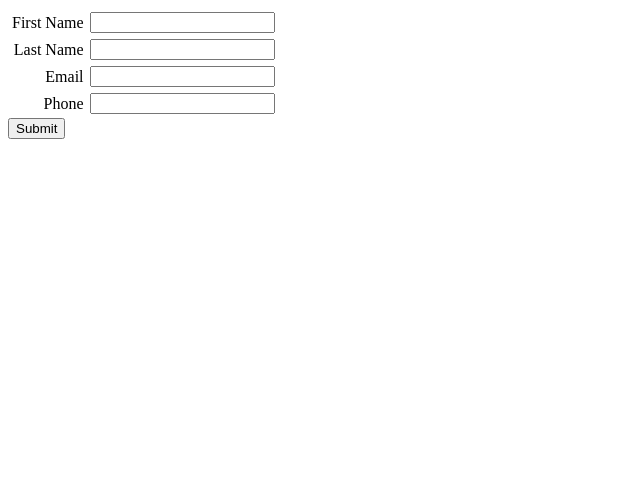
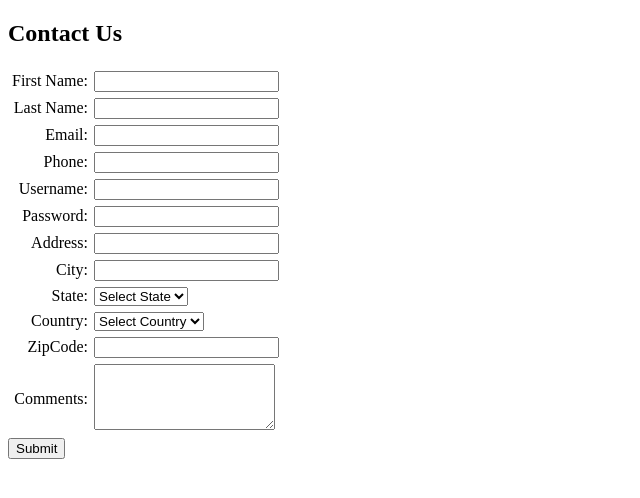
Before and after one commit to william3429/devclass1, a plain HTML site: page index.html in a window 1280 px wide. Shown: the whole page, without its empty margins (0-640 px from the left). Drawn offline with Linux system fonts and the light colour scheme.

Commit message:
Update index.html

```diff
--- a/index.html
+++ b/index.html
@@ -1,95 +1,170 @@
 <!DOCTYPE html>
 <html xmlns="http://www.w3.org/1999/xhtml">
 <head>
-  <title>JavaScript Form Validator Example</title>
+  <title>Contact Us</title>
   <style type="text/css">
     #errorMessages {
       color: red;
     }
+    #thankYouMessage {
+      color: green;
+    }
   </style>
   <script type="text/javascript">
     function validateForm() {
-      var isValid = true;
-      var errorMessage = '';
+      var errorMessages = '';
 
       // Clear previous error messages
       document.getElementById('errorMessages').innerHTML = '';
 
       // Validate First Name
-      var firstName = document.forms["myForm"]["FirstName"].value.trim();
-      if (firstName === '') {
-        errorMessage += 'Please enter your First Name<br>';
-        isValid = false;
-      } else if (!/^[A-Za-z]+$/.test(firstName)) {
-        errorMessage += 'First Name should only contain alphabetic characters<br>';
-        isValid = false;
-      } else if (firstName.length > 20) {
-        errorMessage += 'First Name cannot exceed 20 characters<br>';
-        isValid = false;
+      var firstName = document.getElementById("FirstName").value.trim();
+      if (!firstName.match(/^[A-Za-z]+$/) || firstName.length > 20) {
+        errorMessages += '<p>First Name is required and should contain only alphabetic characters, maximum 20 characters.</p>';
       }
 
       // Validate Last Name
-      var lastName = document.forms["myForm"]["LastName"].value.trim();
-      if (lastName === '') {
-        errorMessage += 'Please enter your Last Name<br>';
-        isValid = false;
-      } else if (lastName.length > 20) {
-        errorMessage += 'Last Name cannot exceed 20 characters<br>';
-        isValid = false;
+      var lastName = document.getElementById("LastName").value.trim();
+      if (!lastName.match(/^[A-Za-z]+$/) || lastName.length > 50) {
+        errorMessages += '<p>Last Name is required and should contain only alphabetic characters, maximum 50 characters.</p>';
       }
 
       // Validate Email
-      var email = document.forms["myForm"]["Email"].value.trim();
-      if (email === '') {
-        errorMessage += 'Please enter your Email<br>';
-        isValid = false;
-      } else if (!/\S+@\S+\.\S+/.test(email)) {
-        errorMessage += 'Please enter a valid Email address<br>';
-        isValid = false;
-      } else if (email.length > 50) {
-        errorMessage += 'Email cannot exceed 50 characters<br>';
-        isValid = false;
+      var email = document.getElementById("Email").value.trim();
+      if (!email.match(/^\S+@\S+\.\S+$/) || email.length > 50) {
+        errorMessages += '<p>Please enter a valid Email address, maximum 50 characters.</p>';
       }
 
       // Validate Phone
-      var phone = document.forms["myForm"]["Phone"].value.trim();
-      if (phone !== '' && !/^\d+$/.test(phone)) {
-        errorMessage += 'Phone should only contain numbers<br>';
-        isValid = false;
-      } else if (phone.length > 50) {
-        errorMessage += 'Phone cannot exceed 50 characters<br>';
-        isValid = false;
+      var phone = document.getElementById("Phone").value.trim();
+      if (!phone.match(/^\d+$/) || phone.length > 15) {
+        errorMessages += '<p>Phone is required and should contain only numerical values, maximum 15 digits.</p>';
+      }
+
+      // Validate Username
+      var username = document.getElementById("Username").value.trim();
+      if (username.length > 12) {
+        errorMessages += '<p>Username cannot exceed 12 characters.</p>';
+      }
+
+      // Validate Password
+      var password = document.getElementById("Password").value;
+      if (!password.match(/^(?=.*[a-z])(?=.*[A-Z])(?=.*\d)(?=.*[@$!%*?&])[A-Za-z\d@$!%*?&]{8,}$/) || password.length > 7) {
+        errorMessages += '<p>Password is required and must contain at least 1 uppercase letter, 1 lowercase letter, 1 number, 1 special character (@$!%*?&), maximum 7 characters.</p>';
+      }
+
+      // Validate Address
+      var address = document.getElementById("Address").value.trim();
+      if (address === '') {
+        errorMessages += '<p>Address is required.</p>';
+      }
+
+      // Validate City
+      var city = document.getElementById("City").value.trim();
+      if (city === '') {
+        errorMessages += '<p>City is required.</p>';
+      }
+
+      // Validate State
+      var state = document.getElementById("State").value;
+      if (state === '') {
+        errorMessages += '<p>State is required.</p>';
+      }
+
+      // Validate Country
+      var country = document.getElementById("Country").value;
+      if (country === '') {
+        errorMessages += '<p>Country is required.</p>';
+      }
+
+      // Validate ZipCode
+      var zipcode = document.getElementById("ZipCode").value.trim();
+      if (country === 'USA' && (!zipcode.match(/^\d{5}$/) || zipcode === '')) {
+        errorMessages += '<p>ZipCode is required and should be 5 digits.</p>';
       }
 
       // Display error messages
-      document.getElementById('errorMessages').innerHTML = errorMessage;
+      document.getElementById('errorMessages').innerHTML = errorMessages;
 
-      return isValid;
+      // Check if there are any errors
+      if (errorMessages === '') {
+        // If no errors, display thank you message and clear form
+        document.getElementById('contactForm').reset();
+        document.getElementById('thankYouMessage').innerHTML = '<p>Thank you for contacting us!</p>';
+      }
+
+      // Prevent form submission
+      return false;
     }
   </script>
 </head>
 <body>
-  <form action="thankyou.html" onsubmit="return validateForm();" id="myForm">
+  <h2>Contact Us</h2>
+  <form action="#" onsubmit="return validateForm();" id="contactForm">
     <div id="errorMessages"></div>
     <table cellspacing="2" cellpadding="2" border="0">
       <tr>
-        <td align="right">First Name</td>
-        <td><input type="text" name="FirstName" /></td>
+        <td align="right"><label for="FirstName">First Name:</label></td>
+        <td><input type="text" id="FirstName" name="FirstName" /></td>
       </tr>
       <tr>
-        <td align="right">Last Name</td>
-        <td><input type="text" name="LastName" /></td>
+        <td align="right"><label for="LastName">Last Name:</label></td>
+        <td><input type="text" id="LastName" name="LastName" /></td>
       </tr>
       <tr>
-        <td align="right">Email</td>
-        <td><input type="text" name="Email" /></td>
+        <td align="right"><label for="Email">Email:</label></td>
+        <td><input type="text" id="Email" name="Email" /></td>
       </tr>
       <tr>
-        <td align="right">Phone</td>
-        <td><input type="text" name="Phone" /></td>
+        <td align="right"><label for="Phone">Phone:</label></td>
+        <td><input type="text" id="Phone" name="Phone" /></td>
+      </tr>
+      <tr>
+        <td align="right"><label for="Username">Username:</label></td>
+        <td><input type="text" id="Username" name="Username" /></td>
+      </tr>
+      <tr>
+        <td align="right"><label for="Password">Password:</label></td>
+        <td><input type="password" id="Password" name="Password" /></td>
+      </tr>
+      <tr>
+        <td align="right"><label for="Address">Address:</label></td>
+        <td><input type="text" id="Address" name="Address" /></td>
+      </tr>
+      <tr>
+        <td align="right"><label for="City">City:</label></td>
+        <td><input type="text" id="City" name="City" /></td>
+      </tr>
+      <tr>
+        <td align="right"><label for="State">State:</label></td>
+        <td>
+          <select id="State" name="State">
+            <option value="">Select State</option>
+            <!-- Options for states -->
+          </select>
+        </td>
+      </tr>
+      <tr>
+        <td align="right"><label for="Country">Country:</label></td>
+        <td>
+          <select id="Country" name="Country">
+            <option value="">Select Country</option>
+            <!-- Options for countries -->
+            <option value="USA">United States</option>
+          </select>
+        </td>
+      </tr>
+      <tr>
+        <td align="right"><label for="ZipCode">ZipCode:</label></td>
+        <td><input type="text" id="ZipCode" name="ZipCode" /></td>
+      </tr>
+      <tr>
+        <td align="right"><label for="Comments">Comments:</label></td>
+        <td><textarea id="Comments" name="Comments" rows="4" cols="20"></textarea></td>
       </tr>
     </table>
     <input type="submit" value="Submit" />
   </form>
+  <div id="thankYouMessage"></div>
 </body>
 </html>
```
